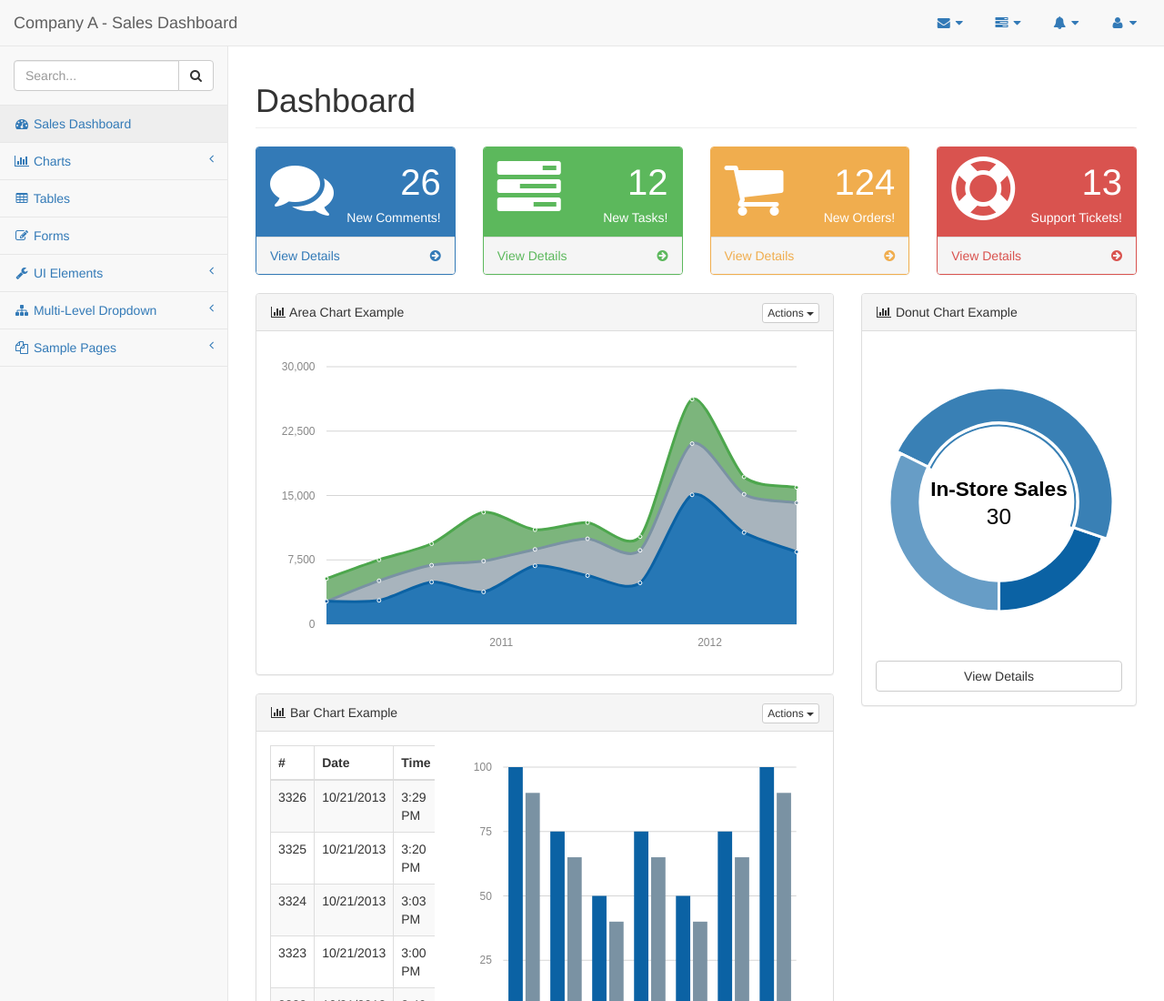
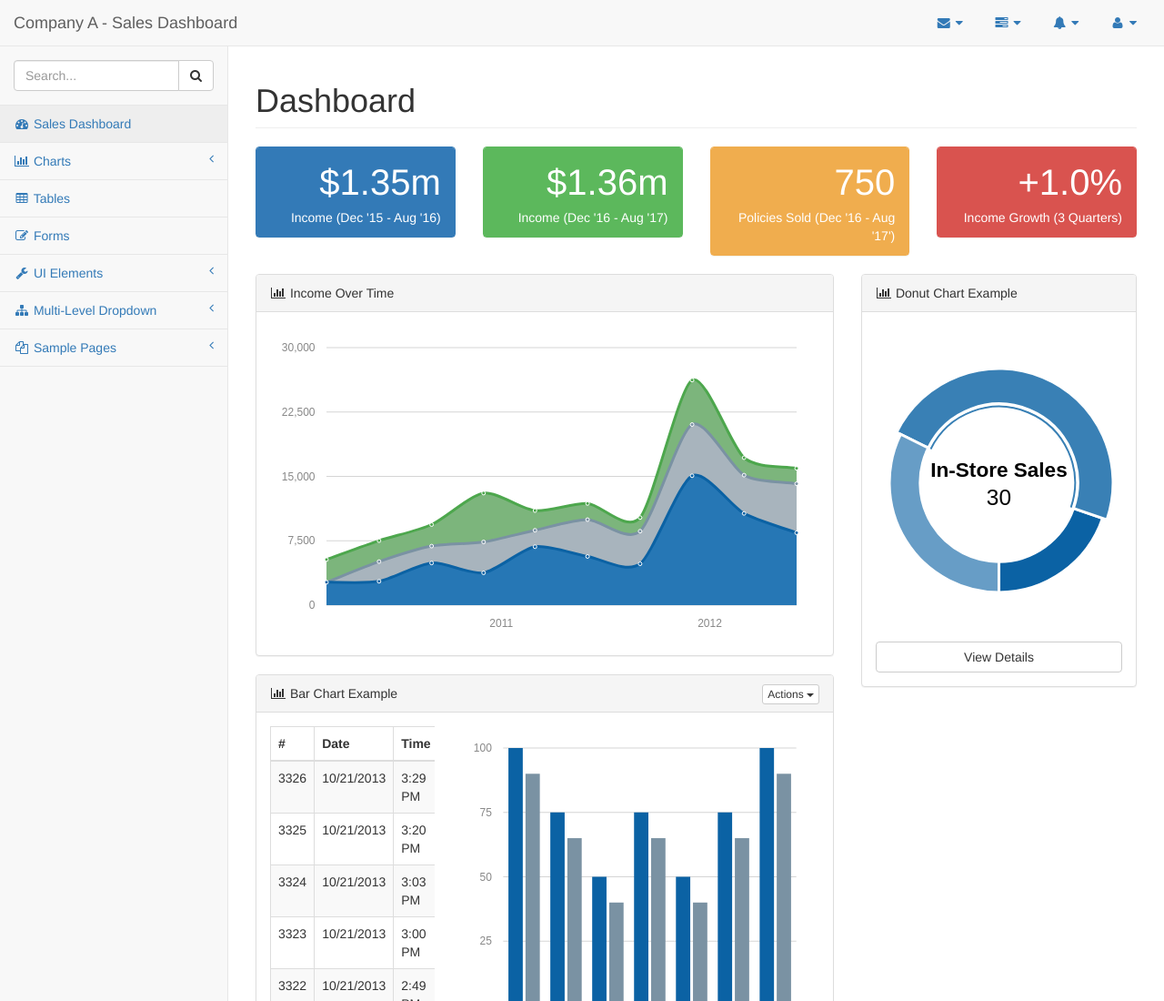
Before and after one commit to juschan/SalesDashboard, a website: page pages/index.html in a window 1280 px wide. Shown: the top 1100 px of the page at 91% size. Drawn offline with Linux system fonts and the light colour scheme.

Commit message:
Modified top part to show summary sale info

```diff
--- a/pages/index.html
+++ b/pages/index.html
@@ -365,88 +365,48 @@
                     <div class="panel panel-primary">
                         <div class="panel-heading">
                             <div class="row">
-                                <div class="col-xs-3">
-                                    <i class="fa fa-comments fa-5x"></i>
-                                </div>
-                                <div class="col-xs-9 text-right">
-                                    <div class="huge">26</div>
-                                    <div>New Comments!</div>
+                                <div class="col-xs-12 text-right">
+                                    <div class="huge">$1.35m</div>
+                                    <div>Income (Dec '15 - Aug '16)</div>
                                 </div>
                             </div>
                         </div>
-                        <a href="#">
-                            <div class="panel-footer">
-                                <span class="pull-left">View Details</span>
-                                <span class="pull-right"><i class="fa fa-arrow-circle-right"></i></span>
-                                <div class="clearfix"></div>
-                            </div>
-                        </a>
                     </div>
                 </div>
                 <div class="col-lg-3 col-md-6">
                     <div class="panel panel-green">
                         <div class="panel-heading">
                             <div class="row">
-                                <div class="col-xs-3">
-                                    <i class="fa fa-tasks fa-5x"></i>
-                                </div>
-                                <div class="col-xs-9 text-right">
-                                    <div class="huge">12</div>
-                                    <div>New Tasks!</div>
+                                <div class="col-xs-12 text-right">
+                                    <div class="huge">$1.36m</div>
+                                    <div>Income (Dec '16 - Aug '17)</div>
                                 </div>
                             </div>
                         </div>
-                        <a href="#">
-                            <div class="panel-footer">
-                                <span class="pull-left">View Details</span>
-                                <span class="pull-right"><i class="fa fa-arrow-circle-right"></i></span>
-                                <div class="clearfix"></div>
-                            </div>
-                        </a>
                     </div>
                 </div>
                 <div class="col-lg-3 col-md-6">
                     <div class="panel panel-yellow">
                         <div class="panel-heading">
                             <div class="row">
-                                <div class="col-xs-3">
-                                    <i class="fa fa-shopping-cart fa-5x"></i>
-                                </div>
-                                <div class="col-xs-9 text-right">
-                                    <div class="huge">124</div>
-                                    <div>New Orders!</div>
+                                <div class="col-xs-12 text-right">
+                                    <div class="huge">750</div>
+                                    <div>Policies Sold (Dec '16 - Aug '17')</div>
                                 </div>
                             </div>
                         </div>
-                        <a href="#">
-                            <div class="panel-footer">
-                                <span class="pull-left">View Details</span>
-                                <span class="pull-right"><i class="fa fa-arrow-circle-right"></i></span>
-                                <div class="clearfix"></div>
-                            </div>
-                        </a>
                     </div>
                 </div>
                 <div class="col-lg-3 col-md-6">
                     <div class="panel panel-red">
                         <div class="panel-heading">
                             <div class="row">
-                                <div class="col-xs-3">
-                                    <i class="fa fa-support fa-5x"></i>
-                                </div>
-                                <div class="col-xs-9 text-right">
-                                    <div class="huge">13</div>
-                                    <div>Support Tickets!</div>
+                                <div class="col-xs-12 text-right">
+                                    <div class="huge">+1.0%</div>
+                                    <div>Income Growth (3 Quarters)</div>
                                 </div>
                             </div>
                         </div>
-                        <a href="#">
-                            <div class="panel-footer">
-                                <span class="pull-left">View Details</span>
-                                <span class="pull-right"><i class="fa fa-arrow-circle-right"></i></span>
-                                <div class="clearfix"></div>
-                            </div>
-                        </a>
                     </div>
                 </div>
             </div>
@@ -455,26 +415,7 @@
                 <div class="col-lg-8">
                     <div class="panel panel-default">
                         <div class="panel-heading">
-                            <i class="fa fa-bar-chart-o fa-fw"></i> Area Chart Example
-                            <div class="pull-right">
-                                <div class="btn-group">
-                                    <button type="button" class="btn btn-default btn-xs dropdown-toggle" data-toggle="dropdown">
-                                        Actions
-                                        <span class="caret"></span>
-                                    </button>
-                                    <ul class="dropdown-menu pull-right" role="menu">
-                                        <li><a href="#">Action</a>
-                                        </li>
-                                        <li><a href="#">Another action</a>
-                                        </li>
-                                        <li><a href="#">Something else here</a>
-                                        </li>
-                                        <li class="divider"></li>
-                                        <li><a href="#">Separated link</a>
-                                        </li>
-                                    </ul>
-                                </div>
-                            </div>
+                            <i class="fa fa-bar-chart-o fa-fw"></i> Income Over Time
                         </div>
                         <!-- /.panel-heading -->
                         <div class="panel-body">
```
